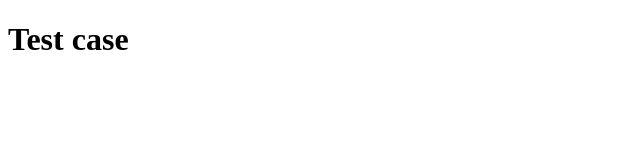
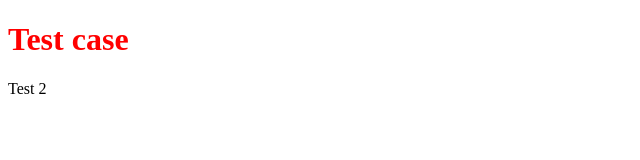
Before and after one commit to Kawser52/second-repo-prac, a plain HTML site: page index.html in a window 1280 px wide. Shown: the whole page, without its empty margins (0-640 px from the left). Drawn offline with Linux system fonts and the light colour scheme.

Commit message:
add style sheet

```diff
--- a/index.html
+++ b/index.html
@@ -5,8 +5,10 @@
     <meta http-equiv="X-UA-Compatible" content="IE=edge">
     <meta name="viewport" content="width=, initial-scale=1.0">
     <title>Second content</title>
+    <link rel="stylesheet" href="style.css">
 </head>
 <body>
     <h1>Test case</h1>
+    <p>Test 2</p>
 </body>
 </html>
--- /dev/null
+++ b/style.css
@@ -0,0 +1,3 @@
+h1{
+    color: red;
+}
```
